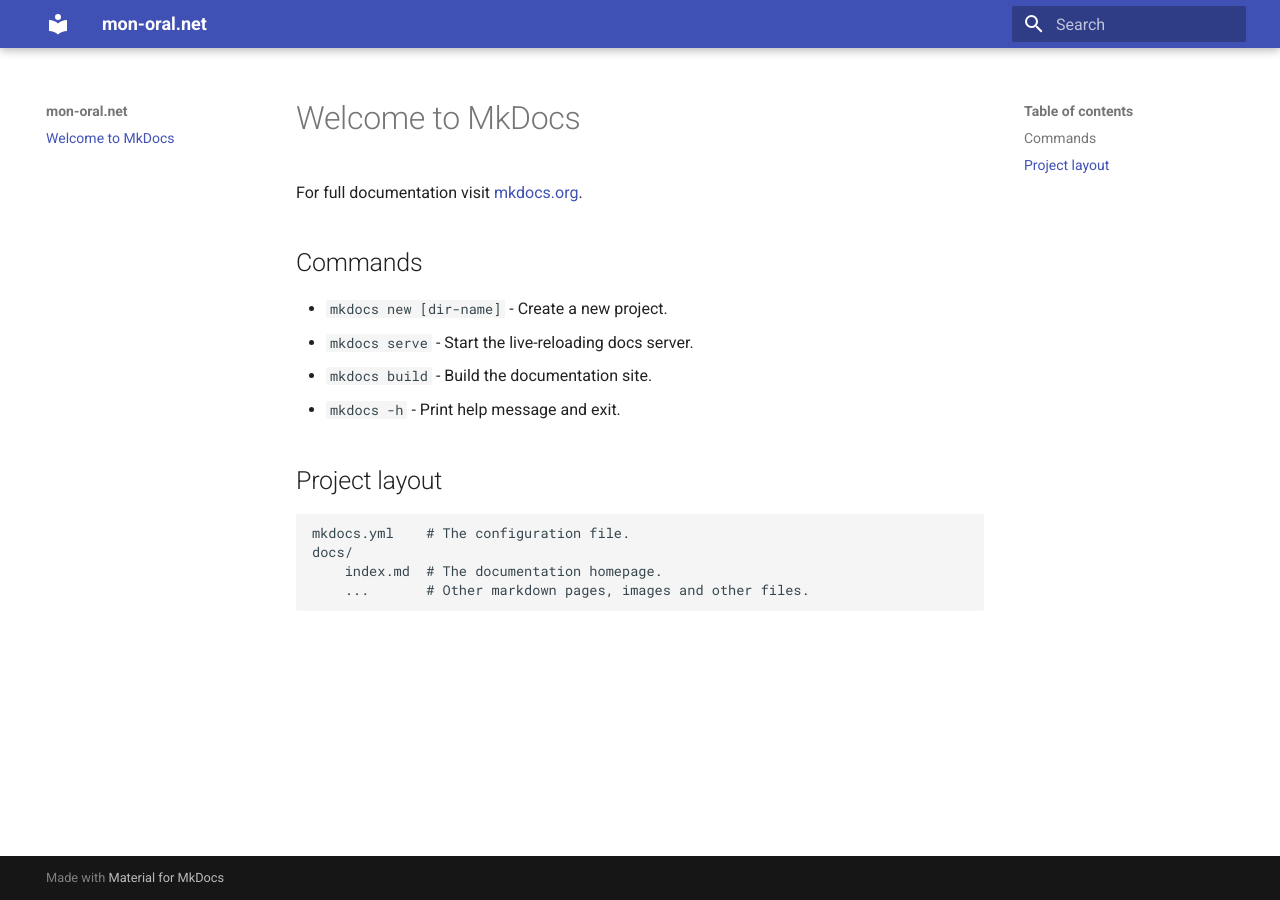
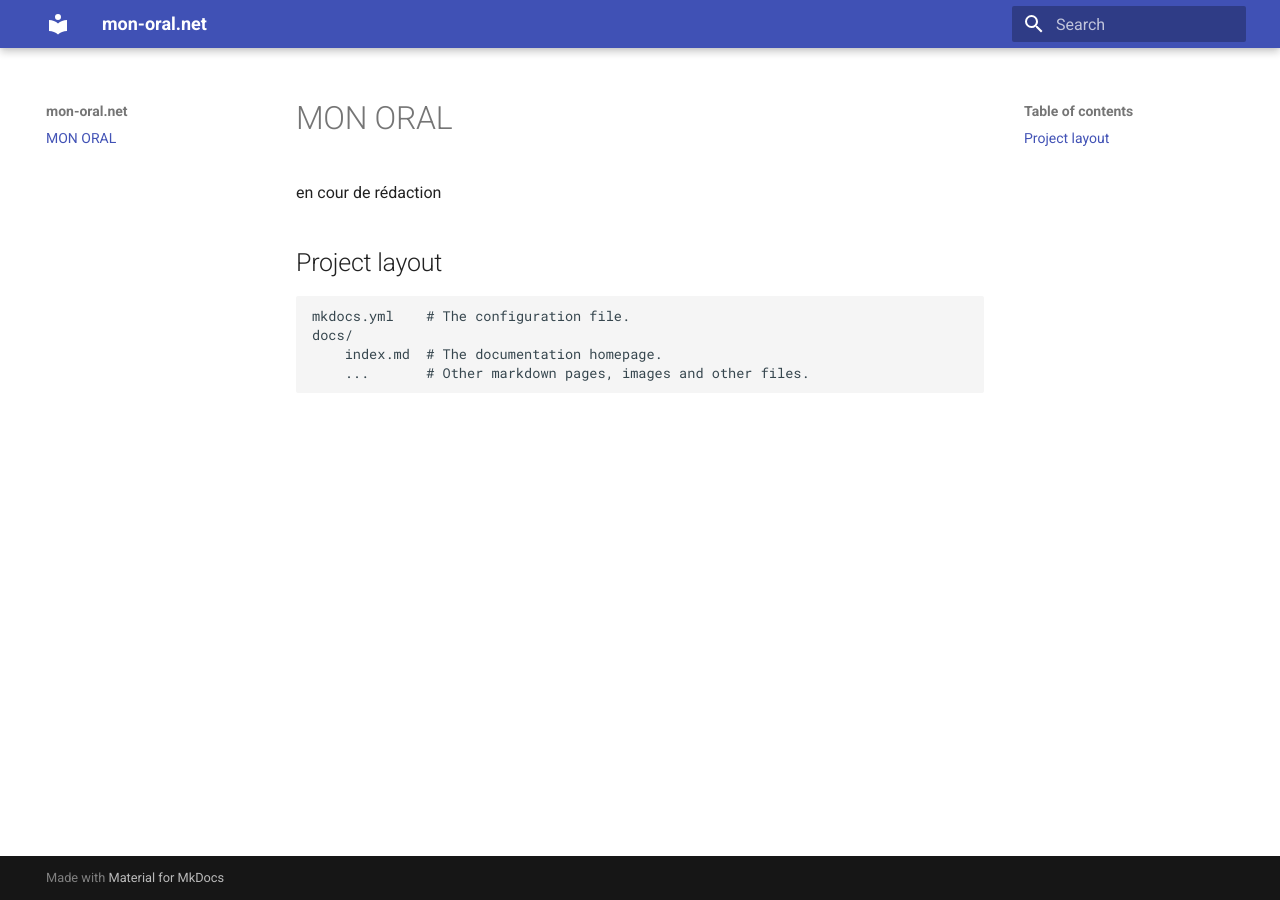
Before and after one commit to mon-oral/documentation, an MkDocs documentation site: the page built from docs/index.md, in a window 1280 px wide. Built offline with MkDocs 1.6.1 and Material for MkDocs 9.7.7, drawn with Linux system fonts in a browser that asks for light colours.

Commit message:
Update index.md

```diff
--- a/docs/index.md
+++ b/docs/index.md
@@ -1,13 +1,6 @@
-# Welcome to MkDocs
+# MON ORAL
 
-For full documentation visit [mkdocs.org](https://www.mkdocs.org).
-
-## Commands
-
-* `mkdocs new [dir-name]` - Create a new project.
-* `mkdocs serve` - Start the live-reloading docs server.
-* `mkdocs build` - Build the documentation site.
-* `mkdocs -h` - Print help message and exit.
+en cour de rédaction
 
 ## Project layout
 
```
